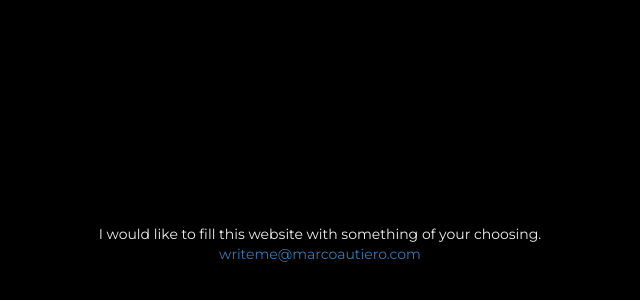
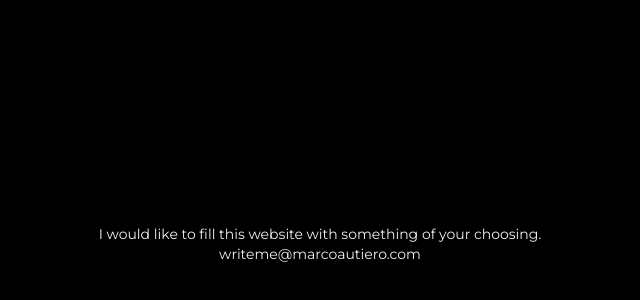
Before and after one commit to maccomaccomaccomacco/marcoautiero.github.io, a plain HTML site: page index.html in a window 1280 px wide. Shown: the part 156-456 px from the top of the page, without its empty margins (320-960 px from the left). Drawn offline with nearby package versions, Linux system fonts and the light colour scheme.

Commit message:
Create index.html

```diff
--- a/index.html
+++ b/index.html
@@ -23,7 +23,7 @@
 					<div class="content-wrapper">
 						<div class="centered-message">
 							I would like to fill this website with something of your choosing. <br>
-							<a href="mailto:writeme@marcoautiero.com" >writeme@marcoautiero.com</a>
+							<span>writeme@marcoautiero.com</span>
 						</div>
 					</div>
 				</div>
```
